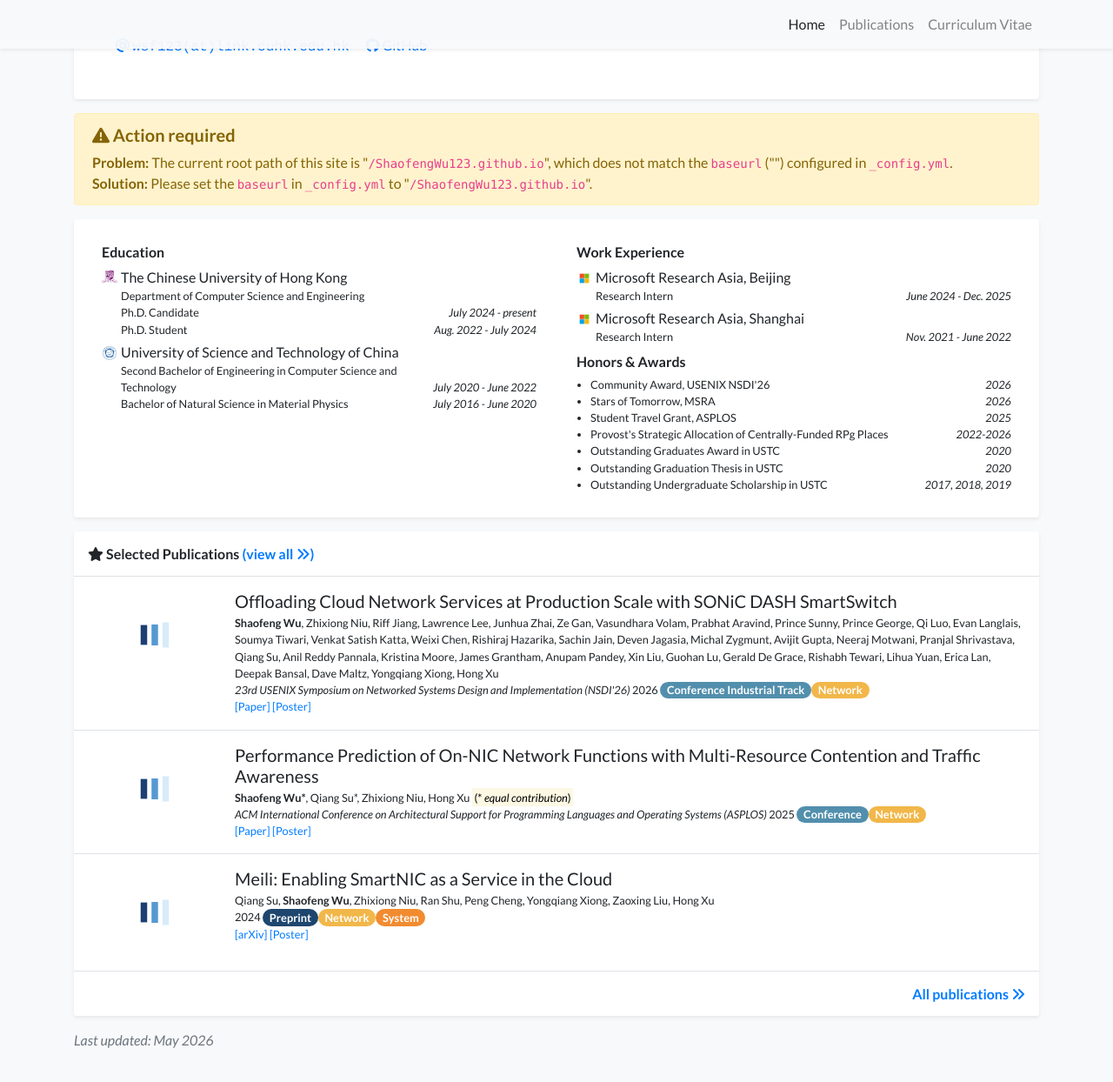
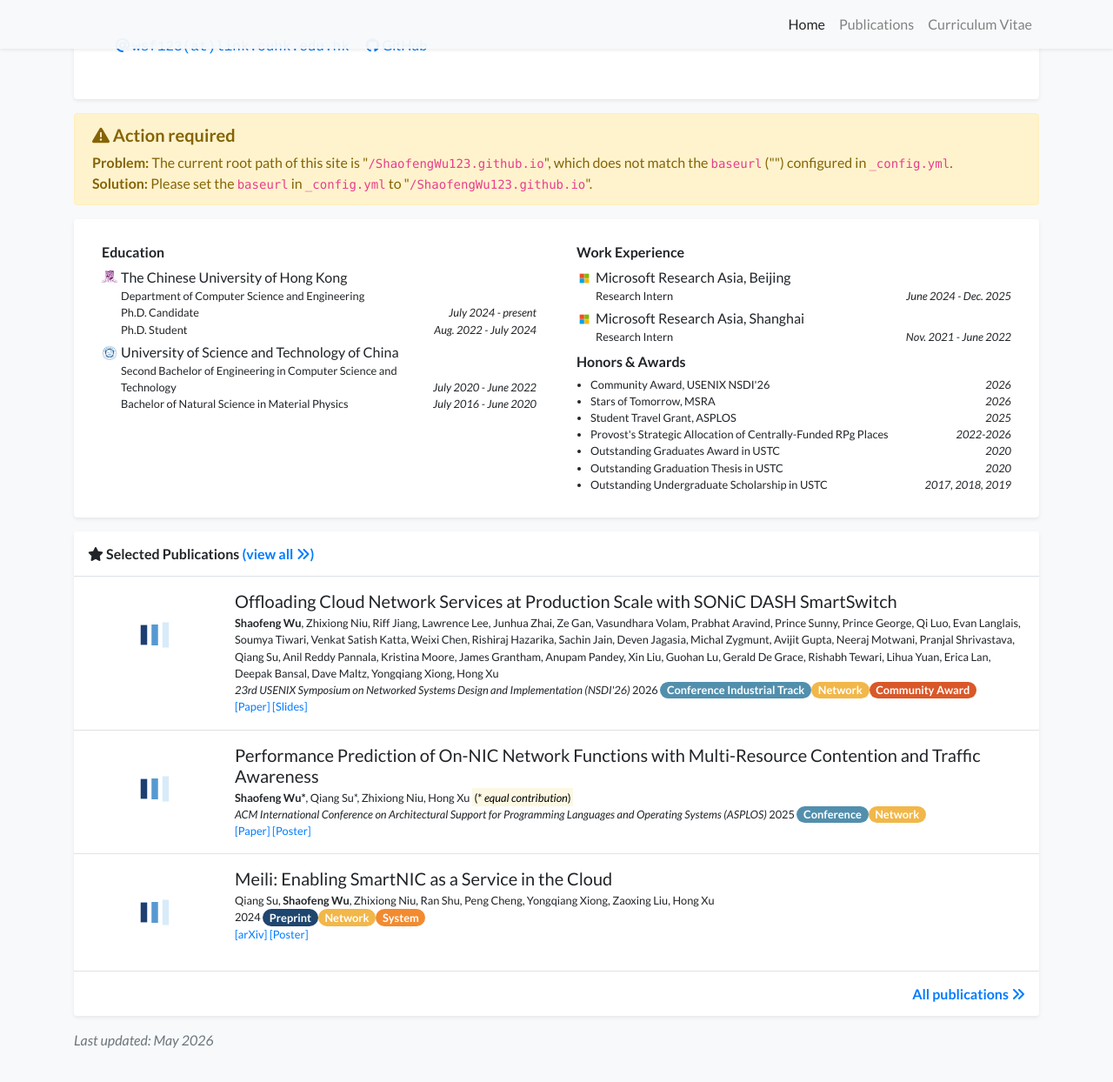
Before and after one commit to ShaofengWu123/ShaofengWu123.github.io, a Jekyll site: the page built from index.html, in a window 1280 px wide and 1400 px high, scrolled down 353 px. Shown: the top 1244 px of the window at 87% size. Built offline with Jekyll 4.4.1, drawn with Linux system fonts in a browser that asks for light colours; nearby versions of some CDN libraries; a style sheet for code colours, icons or effects is not loaded.

Commit message:
update award

```diff
--- a/assets/css/global.css
+++ b/assets/css/global.css
@@ -100,6 +100,12 @@
     color: white; /* Text color */
 }
 
+.badge-award {
+    font-size: 100%;
+    background-color: rgb(217, 088, 041); /* Replace with your desired color */
+    color: white; /* Text color */
+}
+
 
 .email-text {
     font-family: Courier, monospace;
```
Also changed, not shown: _publications/2026/2026-smartswitch.md (+3 -3 lines).
